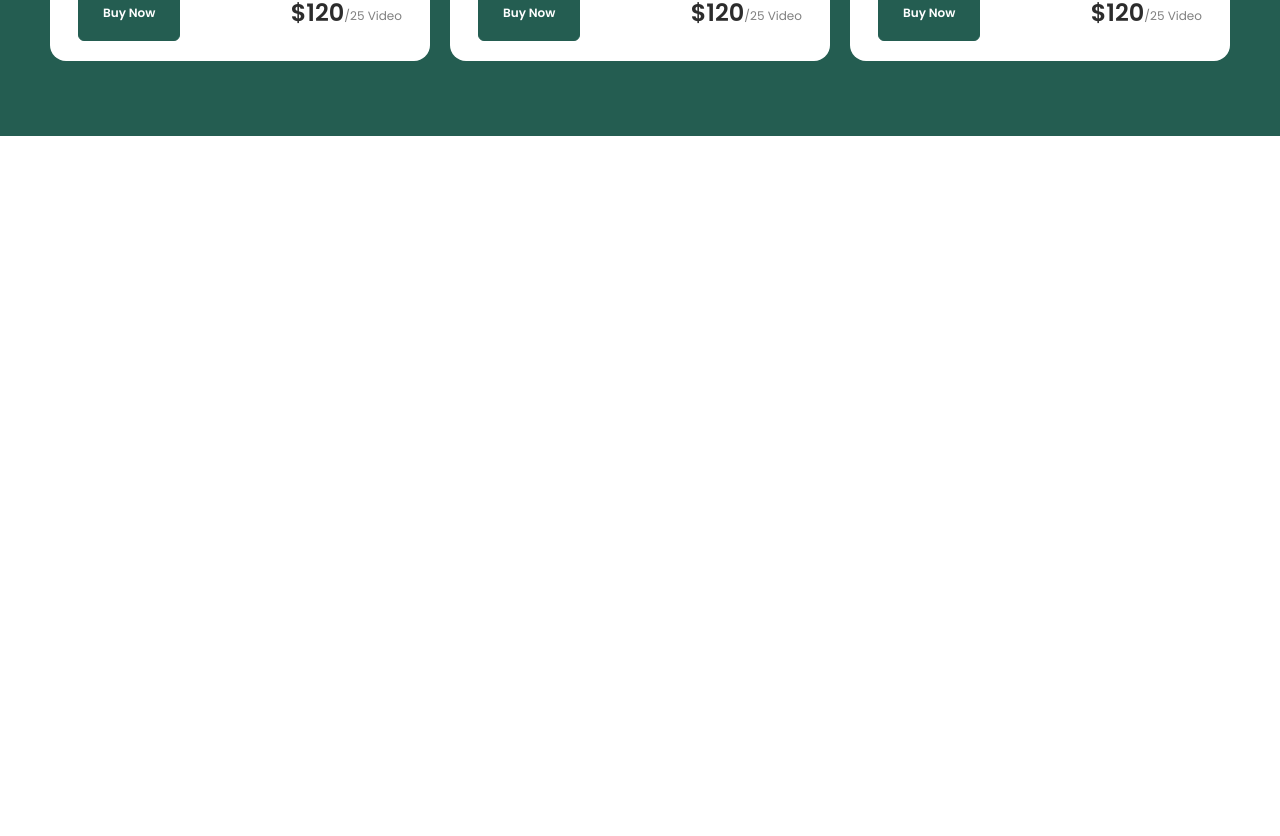
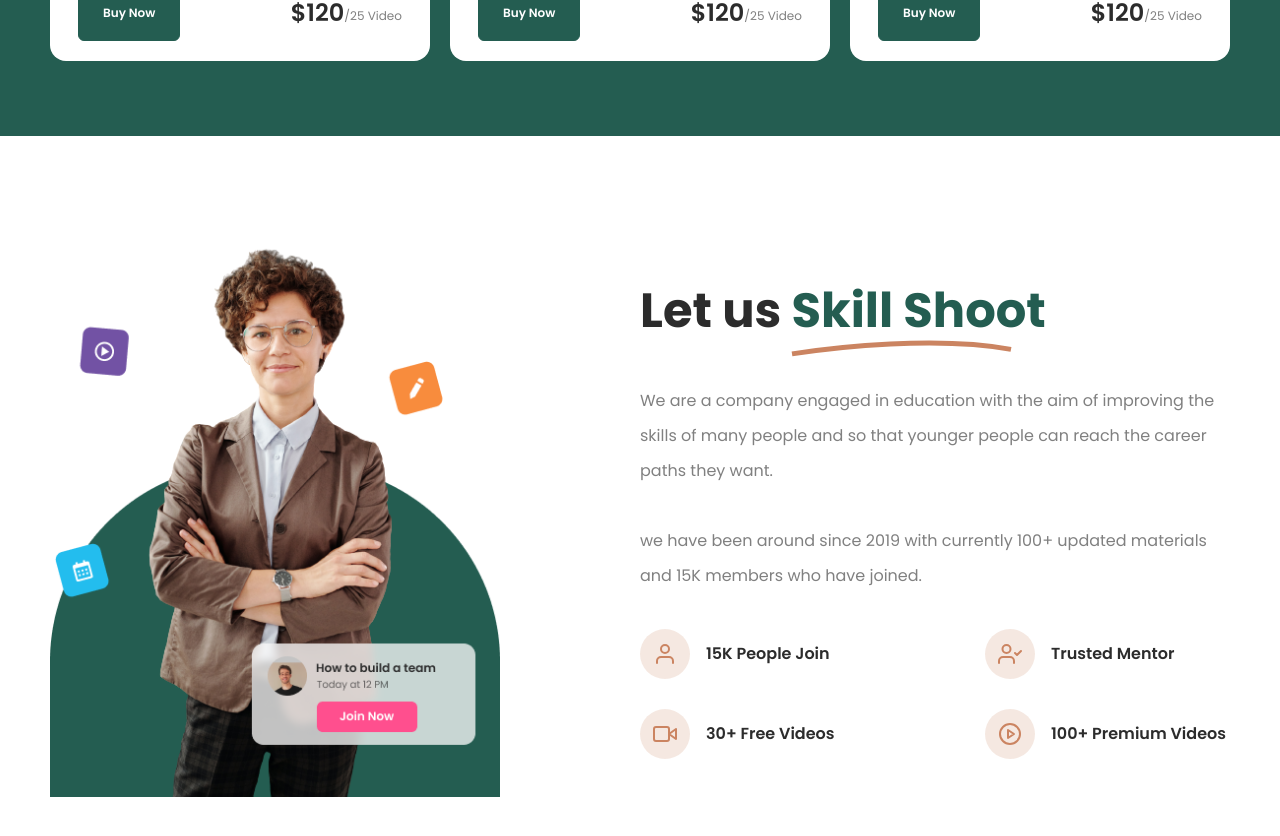
Before and after one commit to MkMonir/webappick-job-task-skillshoot-landing-page, a Next.js app: page / in a window 1280 px wide. Shown: the part 3028-3864 px from the top of the page. Before the commit the page ends 3164 px from the top, so only its background shows below. Built offline with nearby package versions, Linux system fonts and the light colour scheme.

Commit message:
design about section

```diff
--- /dev/null
+++ b/src/views/homePageUi/components/About.tsx
@@ -0,0 +1,56 @@
+import Image from "next/image"
+import { FiPlayCircle, FiUser, FiUserCheck, FiVideo } from "react-icons/fi"
+
+const About = () => {
+    return (
+        <section id="about">
+            <div className="container py-[100px]">
+                <div className="grid grid-cols-2 items-center">
+                    <div>
+                        <Image src="/assets/images/about-img.png" alt="About Image" width={450} height={570} />
+                    </div>
+
+                    <div>
+                        <h2 className="title text-5xl leading-[72px] font-bold mb-9">Let us <span className="!text-primary relative after:content-[' '] after:bg-[url('/assets/images/title-bottom-shape.svg')] after:bg-no-repeat after:w-full after:h-5 after:absolute after:-bottom-4 after:left-0">Skill Shoot</span></h2>
+                        <p className="description">We are a company engaged in education with the aim of improving the skills of many people and so that younger people can reach the career paths they want.
+                            <br /> <br />
+                            we have been around since 2019 with currently 100+ updated materials and 15K members who have joined.
+                        </p>
+
+                        <ul className="grid grid-cols-2 gap-x-[100px] gap-y-[30px] mt-9">
+                            {aboutFeatures?.map((feature, i) => (
+                                <li key={i} className="flex items-center gap-4">
+                                    <span className="w-[50px] h-[50px] rounded-full bg-[#CB846130] grid place-items-center text-secondary">
+                                        <feature.icon size={24} />
+                                    </span>
+                                    <p className="font-semibold leading-[35px] text-[#2C2C2C]">{feature.text}</p>
+                                </li>
+                            ))}
+                        </ul>
+                    </div>
+                </div>
+            </div>
+        </section>
+    )
+}
+
+export default About
+
+const aboutFeatures = [
+    {
+        icon: FiUser,
+        text: "15K People Join"
+    },
+    {
+        icon: FiUserCheck,
+        text: "Trusted Mentor"
+    },
+    {
+        icon: FiVideo,
+        text: "30+ Free Videos"
+    },
+    {
+        icon: FiPlayCircle,
+        text: "100+ Premium Videos"
+    }
+]
--- a/src/views/homePageUi/index.tsx
+++ b/src/views/homePageUi/index.tsx
@@ -1,3 +1,4 @@
+import About from "./components/About"
 import Clients from "./components/Clients"
 import Courses from "./components/Courses"
 import Features from "./components/Features"
@@ -12,6 +13,7 @@ const HomePageUI = () => {
             <Subscribe />
             <Features />
             <Courses />
+            <About />
         </div>
     )
 }
```
Also changed, not shown: public/assets/images/about-img.png (renamed from public/assets/images/join-now-image.png).
